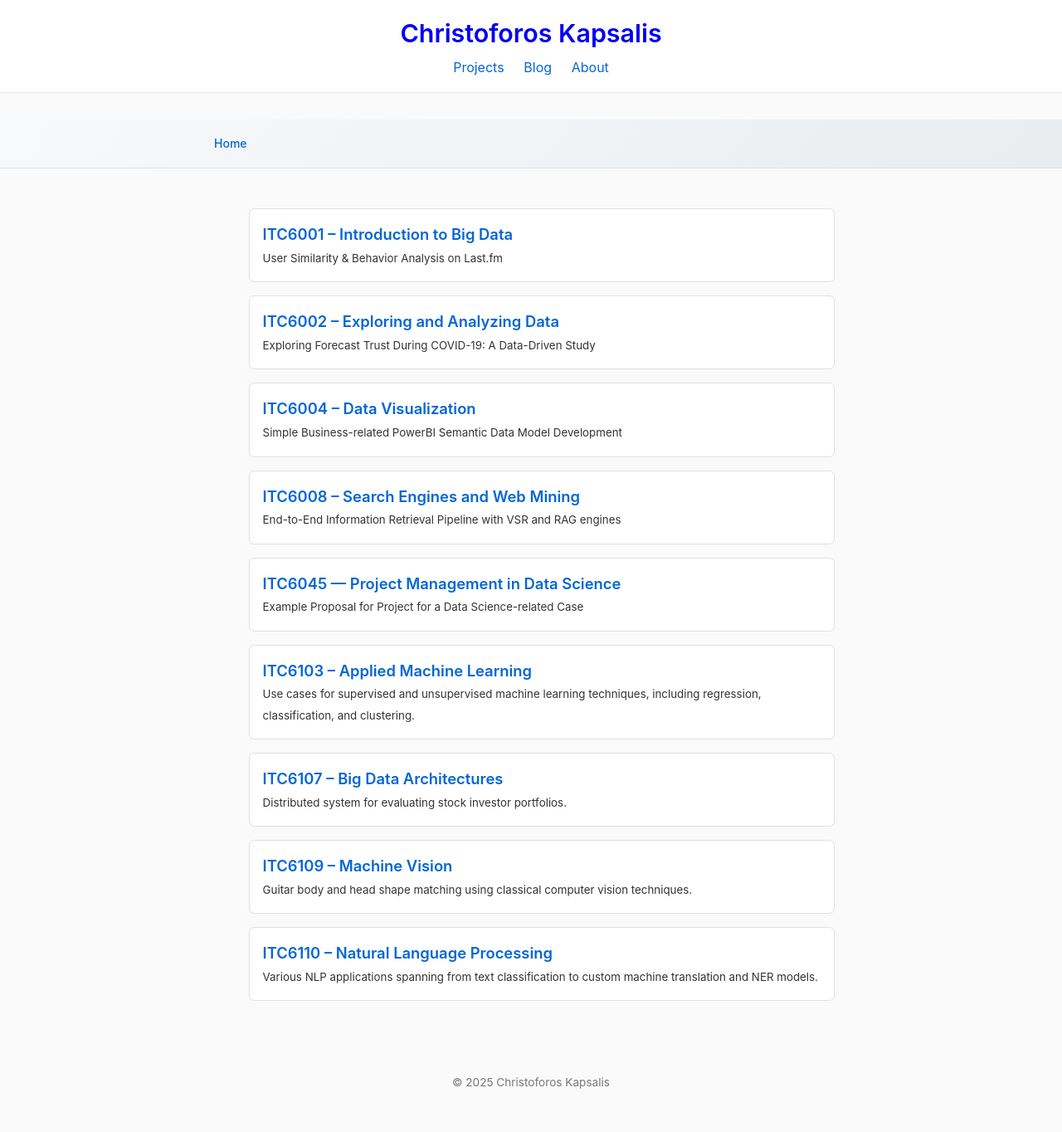
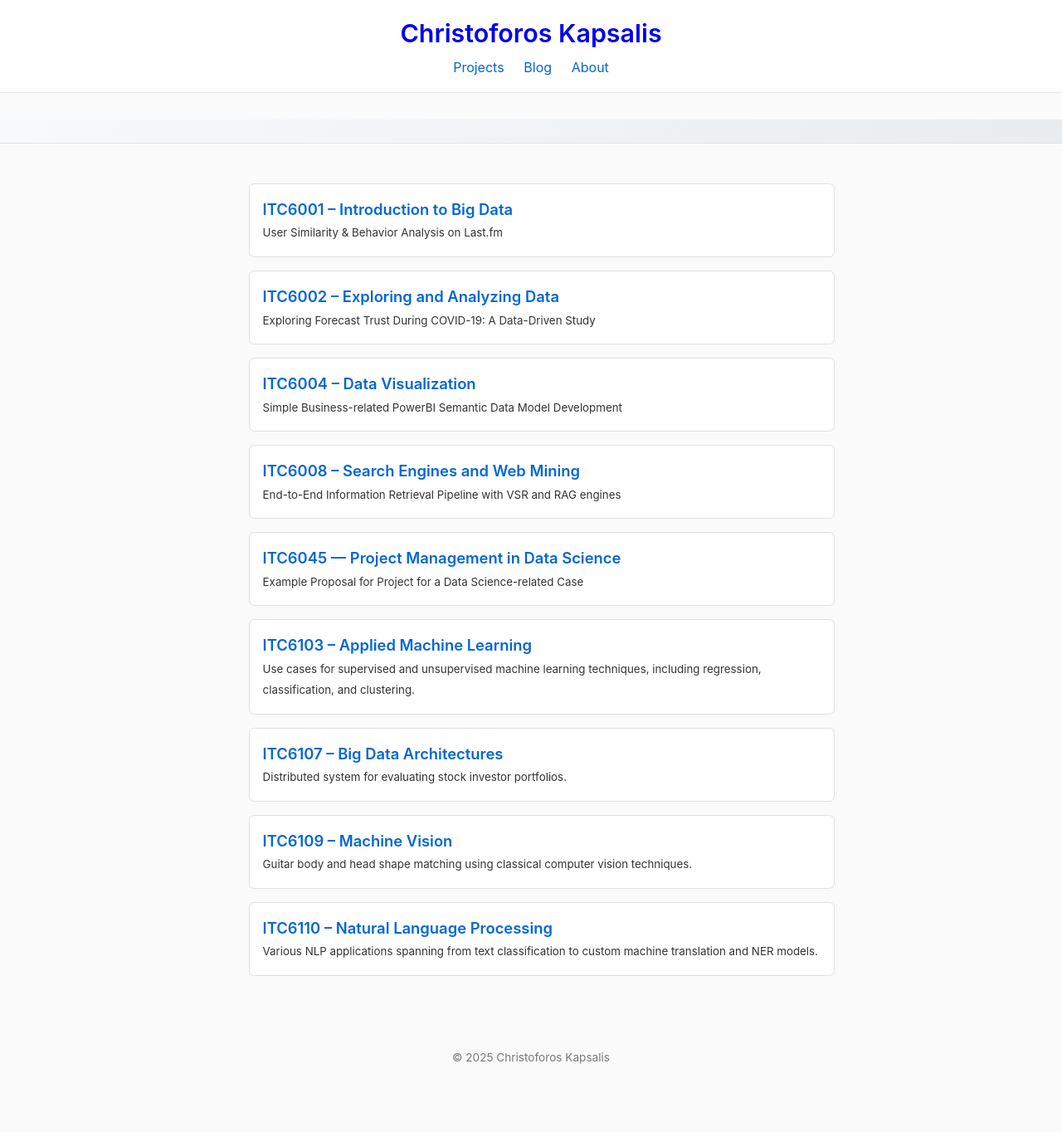
Before and after one commit to C-Kapsalis/portfolio-website, a Jekyll site: the page built from index.md, in a window 1280 px wide. Shown: the whole page at 83% size. Built offline with Jekyll 4.4.1, drawn with Linux system fonts in a browser that asks for light colours; after the commit the page ends 1334 px from its top, so only the background shows below that.

Commit message:
update breadcrumbs logic
i don't want to show it on the home page

```diff
--- a/_includes/breadcrumbs.html
+++ b/_includes/breadcrumbs.html
@@ -1,6 +1,7 @@
 <div class="breadcrumb-container">
   <nav aria-label="breadcrumb">
     <ol class="breadcrumb">
+      {% unless page.url == '/' or page.url == '/portfolio-website/' %}
         <li><a href="{{ '/' | relative_url }}">Home</a></li>
         {% if page.layout == 'blog' %}
           <li>Blog</li>
@@ -12,6 +13,7 @@
         {% elsif page.url == '/blog/' %}
           <li>Blog</li>
         {% endif %}
+      {% endunless %}
     </ol>
   </nav>
 </div>
```
Lines whose indentation alone changed are shown as unchanged.
